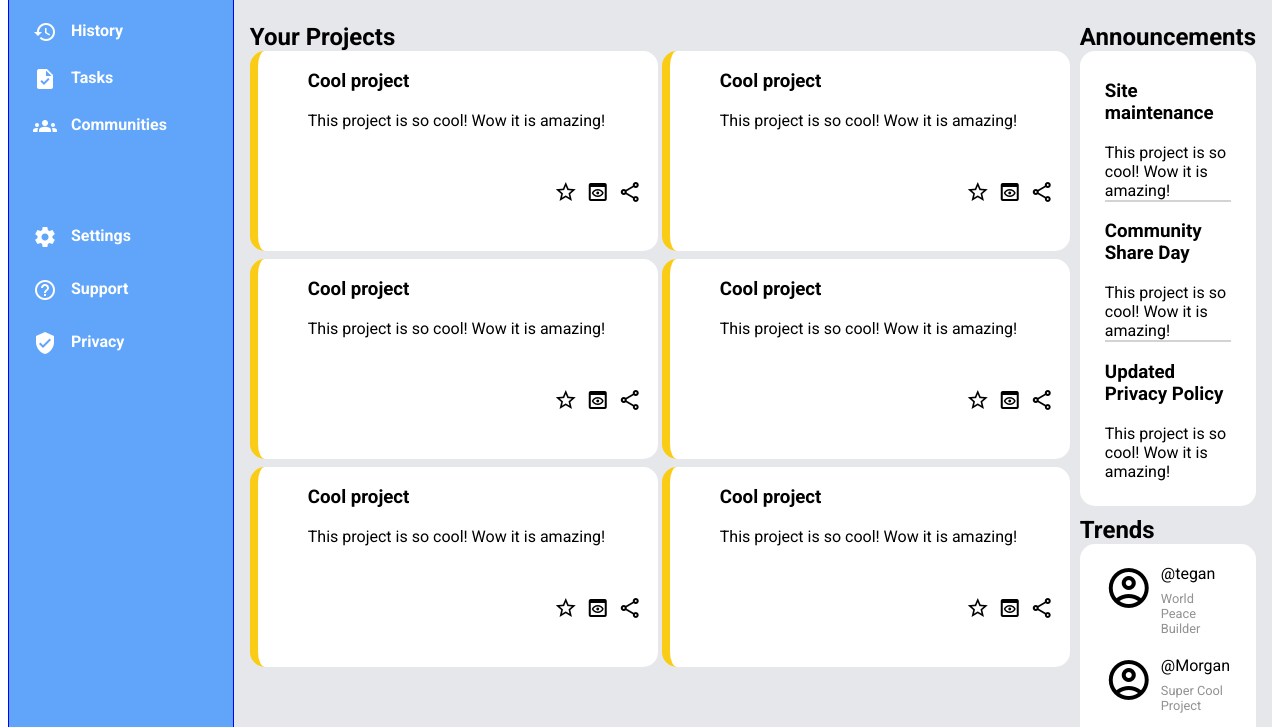
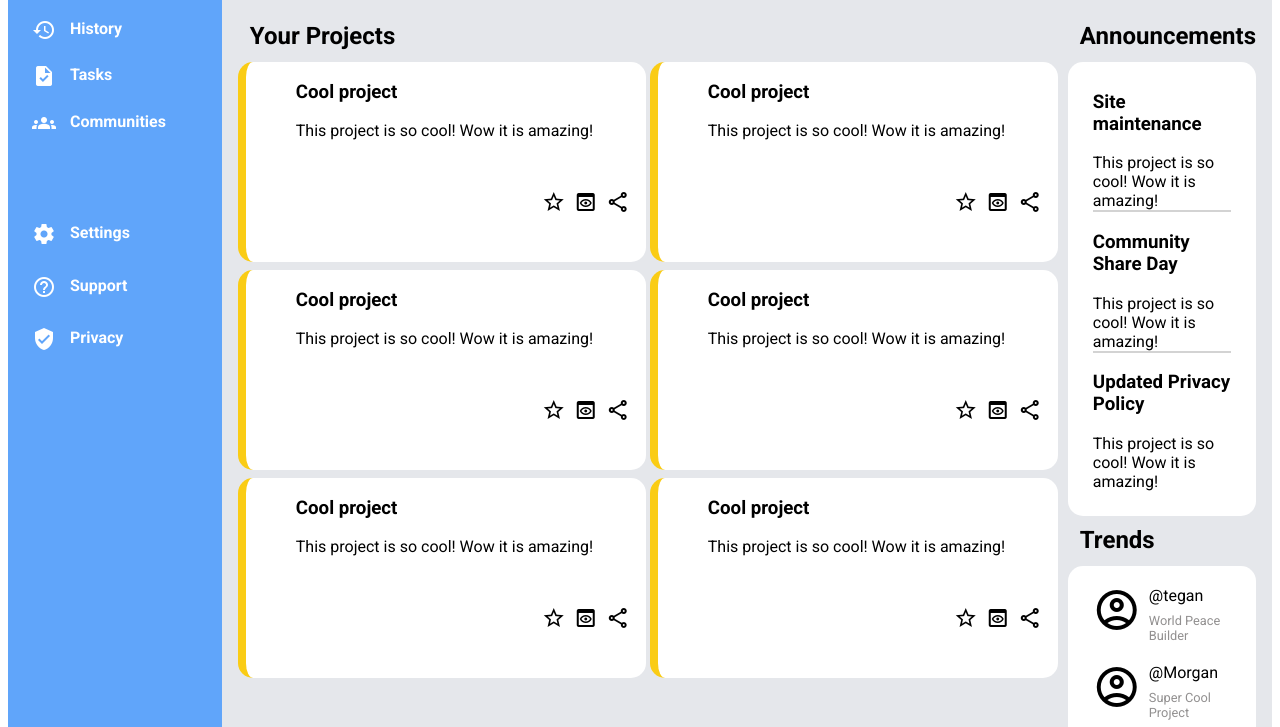
Before and after one commit to kyruken/admin-dashboard, a plain HTML site: page index.html in a window 1280 px wide. Shown: the part 253-980 px from the top of the page. Drawn offline with nearby package versions, Linux system fonts and the light colour scheme; a web font is replaced by a local one.

Commit message:
position h2 elements in main

```diff
--- a/style.css
+++ b/style.css
@@ -146,7 +146,6 @@ body {
     color: #fff;
     display: grid;
     grid-template-rows: 1fr 3fr 2fr 6fr;
-    border: 1px solid blue;
 }
 
 .sidebar-header {
@@ -194,6 +193,10 @@ body {
 
 /* ===== Main ===== */
 
+.grid-container h2 {
+    margin-bottom: 12px;
+    margin-left: 12px;
+}
 .main-container {
     background-color: #e5e7eb;
     padding: 30px 16px;
```
